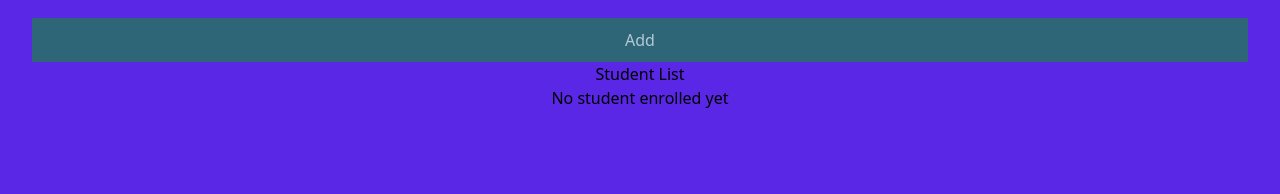
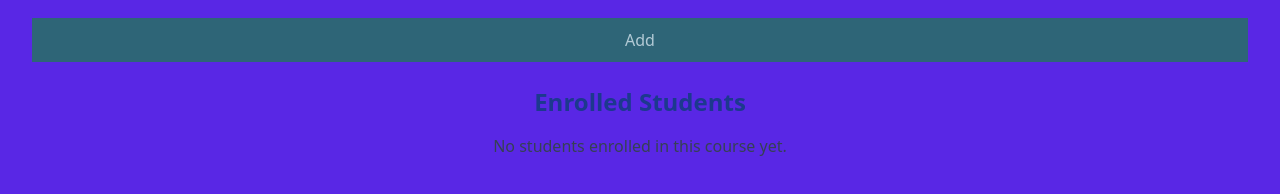
Before and after one commit to okedo01/studentHub-Okedo01, a React (Vite) app: page /students in a window 1280 px wide. Shown: the part 374-568 px from the top of the page. Built offline with nearby package versions, Linux system fonts and the light colour scheme.

Commit message:
studentList component

```diff
--- a/src/StudentList.tsx
+++ b/src/StudentList.tsx
@@ -1,50 +1,82 @@
-import React, { useState } from 'react'
+// import React, { useState } from 'react'
+// import { useStudentContext } from './StudentProvider'
+// import EditStudentForm from './EditStudentForm';
+// import ConfirmationModal from './ConfirmationModal';
+
+// const StudentList: React.FC = () => {
+//     const { students, deleteStudent } = useStudentContext();
+//     const [editID, setEditID] = useState<number | null>(null)
+//     const [deleteID, setDeleteID] = useState<number | null>(null);
+
+//     return (
+//         <div>
+//             <h2>Student List</h2>
+//             {students.length === 0 ? (
+//                 <p>No student enrolled yet</p>
+//             ) : (
+//             students.map(student => (
+//                 <div key={student.id}>
+//                     <div>
+//                         <p>{student.name}</p>
+//                         <p>{student.email}</p>
+//                         <p>{student.course}</p>
+//                     </div>
+//                     <div>
+//                         <button onClick={() => setEditID(student.id)}>Edit</button>
+//                         <button onClick={() => setDeleteID(student.id)}>Delete</button>
+//                     </div>
+//                 </div>
+//                 )
+//             ))}
+
+//             { editID !== null && (
+//                 <EditStudentForm id={editID} closeForm={() => setEditID(null)} />
+//             )}
+
+//             { deleteID !== null && (
+//                 <ConfirmationModal
+//                     message="Are you sure you want to delete this student?"
+//                     onConfirm={() => {
+//                         deleteStudent(deleteID);
+//                         setDeleteID(null);
+//                     }}
+//                     onCancel={() => setDeleteID(null)}
+//                 />
+//             )}
+//         </div>
+//     )
+// }
+
+// export default StudentList
+
+
+import React from 'react'
+import { useParams } from 'react-router-dom'
 import { useStudentContext } from './StudentProvider'
-import EditStudentForm from './EditStudentForm';
-import ConfirmationModal from './ConfirmationModal';
 
 const StudentList: React.FC = () => {
-    const { students, deleteStudent } = useStudentContext();
-    const [editID, setEditID] = useState<number | null>(null)
-    const [deleteID, setDeleteID] = useState<number | null>(null);
+  const { id } = useParams()
+  const courseID = Number(id)
+  const { students } = useStudentContext()
 
-    return (
-        <div>
-            <h2>Student List</h2>
-            {students.length === 0 ? (
-                <p>No student enrolled yet</p>
-            ) : (
-            students.map(student => (
-                <div key={student.id}>
-                    <div>
-                        <p>{student.name}</p>
-                        <p>{student.email}</p>
-                        <p>{student.course}</p>
-                    </div>
-                    <div>
-                        <button onClick={() => setEditID(student.id)}>Edit</button>
-                        <button onClick={() => setDeleteID(student.id)}>Delete</button>
-                    </div>
-                </div>
-                )
-            ))}
+  const filtered = students.filter((s) => s.courseID === courseID)
 
-            { editID !== null && (
-                <EditStudentForm id={editID} closeForm={() => setEditID(null)} />
-            )}
-
-            { deleteID !== null && (
-                <ConfirmationModal
-                    message="Are you sure you want to delete this student?"
-                    onConfirm={() => {
-                        deleteStudent(deleteID);
-                        setDeleteID(null);
-                    }}
-                    onCancel={() => setDeleteID(null)}
-                />
-            )}
-        </div>
-    )
+  return (
+    <div className="max-w-3xl mx-auto p-6">
+      <h2 className="text-2xl font-bold mb-4 text-blue-900">Enrolled Students</h2>
+      {filtered.length === 0 ? (
+        <p className="text-gray-700">No students enrolled in this course yet.</p>
+      ) : (
+        filtered.map((student) => (
+          <div key={student.id} className="border p-3 mb-3 rounded">
+            <p><strong>Name:</strong> {student.name}</p>
+            <p><strong>Email:</strong> {student.email}</p>
+            <p><strong>Course:</strong> {student.course}</p>
+          </div>
+        ))
+      )}
+    </div>
+  )
 }
 
 export default StudentList
```
